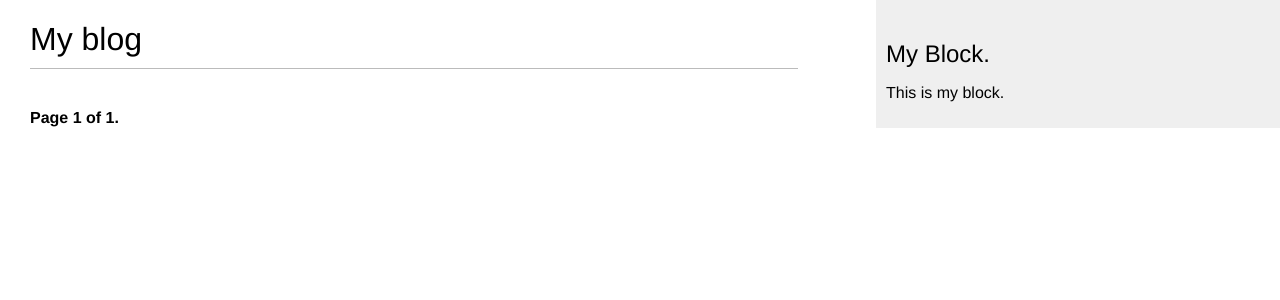
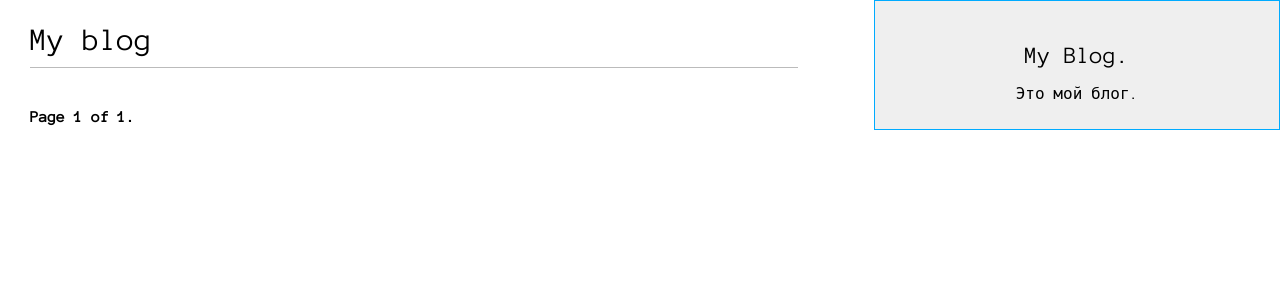
Before and after one commit to Hazzari/big_site, a Django app: page /blog/ in a window 1280 px wide. Shown: the top 300 px of the page. Run offline with Django 3.2, Linux system fonts and the light colour scheme; data that the repository does not hold is empty.

Commit message:
add fonts

```diff
--- a/static/css/block.css
+++ b/static/css/block.css
@@ -1,7 +1,21 @@
+@font-face {
+    font-family: 'anonymous_proregular';
+    src: url('../fonts/anonymouspro-regular-webfont.woff2') format('woff2'),
+    url('../fonts/anonymouspro-regular-webfont.woff') format('woff');
+    font-weight: normal;
+    font-style: normal;
+
+}
+
+html {
+    font-family: anonymous_proregular, 'Anonymous Pro', monospace;
+
+}
+
 body {
     margin: 0;
     padding: 0;
-    font-family: Helvetica,sans-serif;
+    font-family: anonymous_proregular, 'Anonymous Pro', monospace;
 }
 
 a {
@@ -28,10 +42,12 @@ h2 {
 
 #sidebar {
     float: right;
+    text-align: center;
     width: 30%;
     padding: 10px;
     background: #efefef;
     height: 100%;
+    border: 1px solid #00abff;
 }
 
 p.date {
@@ -74,7 +90,7 @@ input[type=submit] {
     text-transform: uppercase;
 }
 
-.errorlist {
+.error-list {
     color: #cc0033;
     float: left;
     clear: both;
--- a/templates/blog/base.html
+++ b/templates/blog/base.html
@@ -15,8 +15,8 @@
 </div>
 
 <div id="sidebar">
-    <h2>My Block.</h2>
-    <p>This is my block.</p>
+    <h2>My Blog.</h2>
+    <p>Это мой блог.</p>
 </div>
 
 </body>
--- a/templates/blog/post/list.html
+++ b/templates/blog/post/list.html
@@ -3,7 +3,7 @@
 {% block title %}My blog{% endblock title %}
 {% block content %}
 
-    <h1>My blog </h1>
+    <div  class="post-title"><h1> My blog </h1></div>
     {% if tag %}
         <h2>Post tagged with "{{ tag.name }}"</h2>
     {% endif %}
```
Also changed, not shown: static/fonts/anonymouspro-regular-webfont.woff (added), static/fonts/anonymouspro-regular-webfont.woff2 (added).
